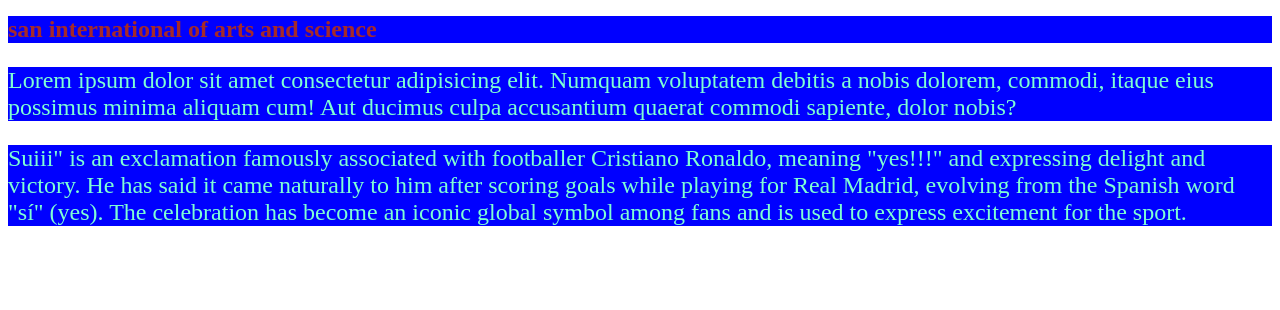
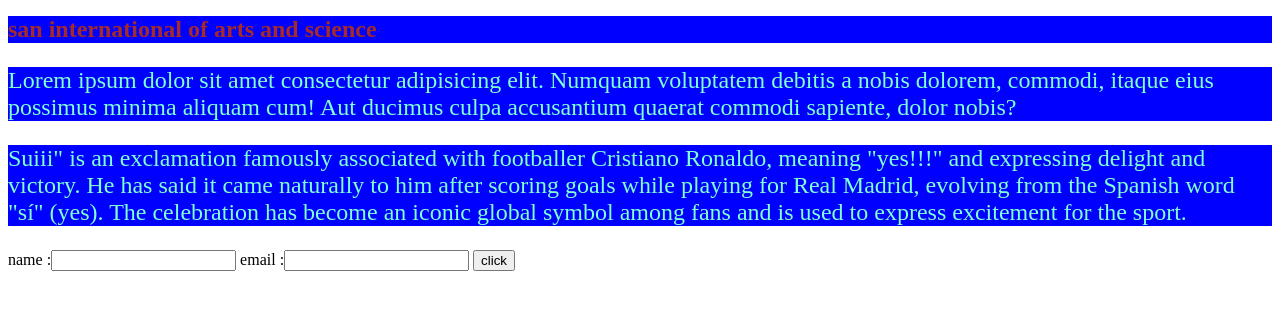
Before and after one commit to vaisakh079/index_page, a plain HTML site: page index.html in a window 1280 px wide. Drawn offline with Linux system fonts and the light colour scheme.

Commit message:
add form

```diff
--- a/index.html
+++ b/index.html
@@ -26,5 +26,11 @@
 
 
     <p>Suiii" is an exclamation famously associated with footballer Cristiano Ronaldo, meaning "yes!!!" and expressing delight and victory. He has said it came naturally to him after scoring goals while playing for Real Madrid, evolving from the Spanish word "sí" (yes). The celebration has become an iconic global symbol among fans and is used to express excitement for the sport.  </p>
+    <form>
+       name :<input type="text">
+       email :<input type="email">
+       <input type="button" value="click">
+
+    </form>
 </body>
 </html>
```
